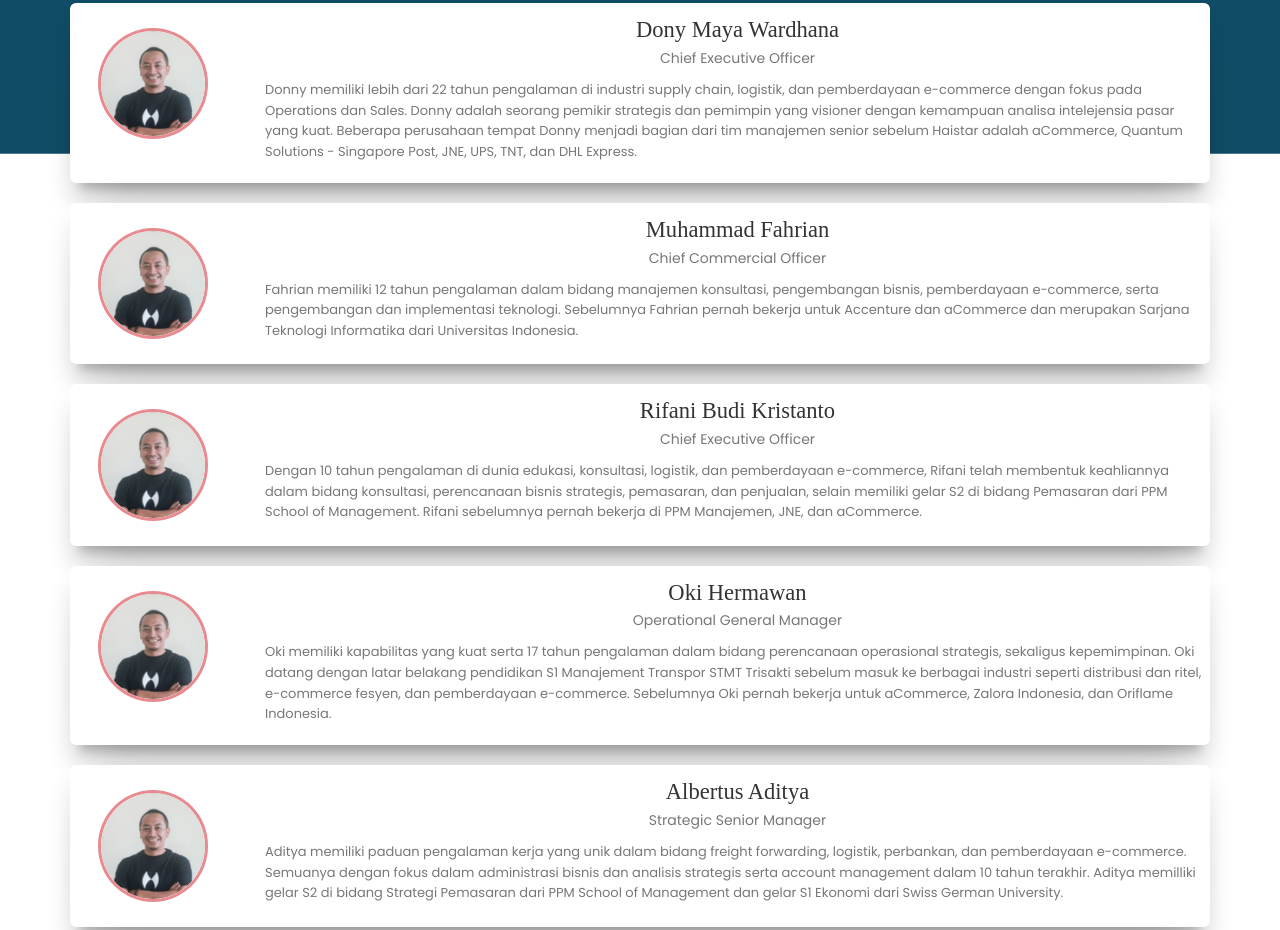
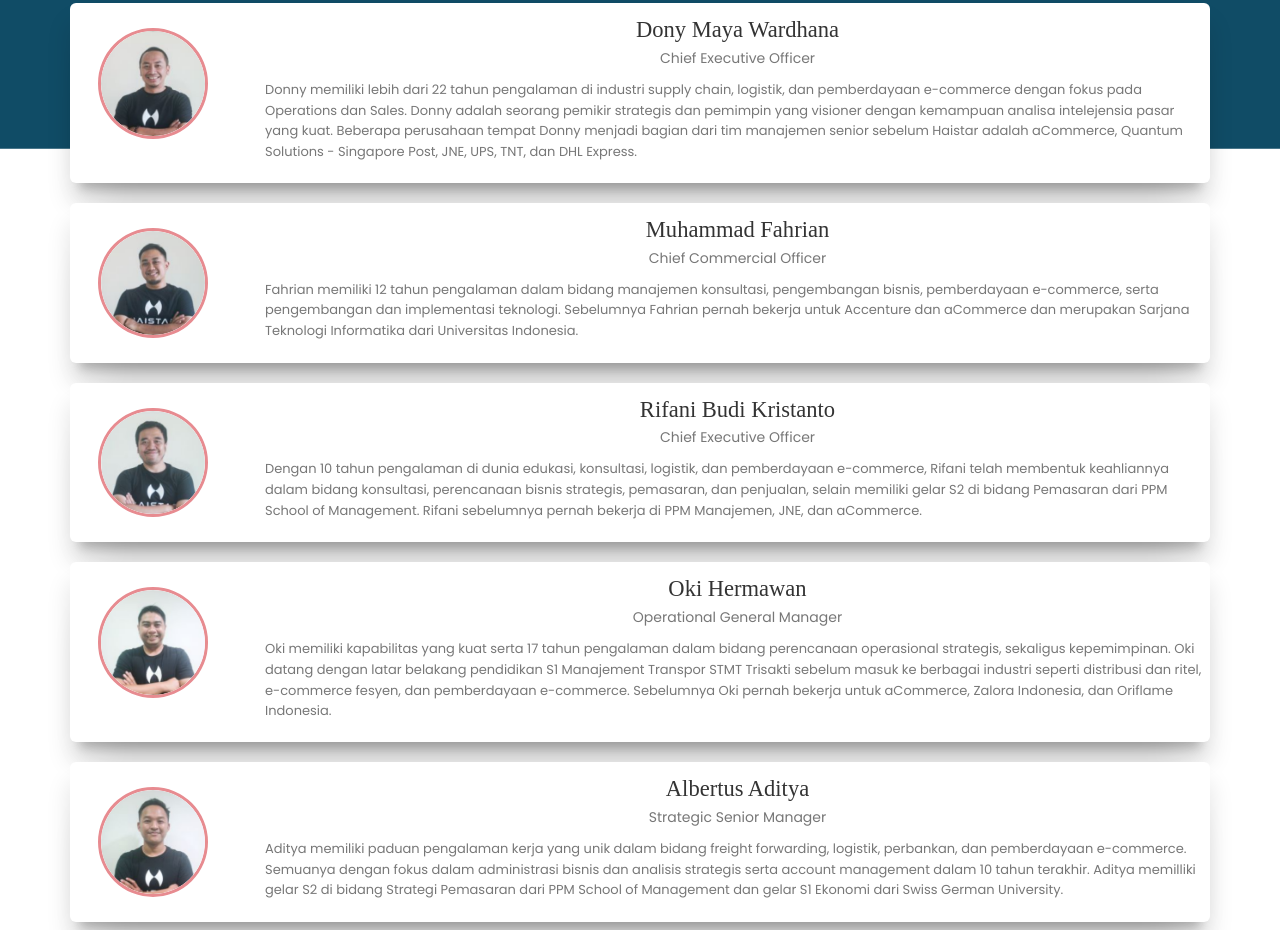
Before and after one commit to arifvoyager/haistarproject, a plain HTML site: page beranda.html in a window 1280 px wide. Shown: the part 2764-3694 px from the top of the page. Drawn offline with Linux system fonts and the light colour scheme; some packages are replaced by stand-ins of ours; a web font is replaced by a local one.

Commit message:
update jam 9

```diff
--- a/beranda.html
+++ b/beranda.html
@@ -214,7 +214,7 @@
                                         <div class="col-md-2">
                                             <div class="content">
                                                 <div class="avatar avatar-danger">
-                                                    <img alt="..." class="img-circle" src="./assets/img/leadership/Screenshot at 2019-11-16 12-14-40.png"/>
+                                                    <img alt="..." class="img-circle" src="./assets/img/leadership/Screenshot at 2019-11-16 12-15-17.png"/>
                                                 </div>
                                             </div>
                                         </div>
@@ -232,7 +232,7 @@
                                         <div class="col-md-2">
                                             <div class="content">
                                                 <div class="avatar avatar-danger">
-                                                    <img alt="..." class="img-circle" src="./assets/img/leadership/Screenshot at 2019-11-16 12-14-40.png"/>
+                                                    <img alt="..." class="img-circle" src="./assets/img/leadership/Screenshot at 2019-11-16 12-15-32.png"/>
                                                 </div>
                                             </div>
                                         </div>
@@ -250,7 +250,7 @@
                                         <div class="col-md-2">
                                             <div class="content">
                                                 <div class="avatar avatar-danger">
-                                                    <img alt="..." class="img-circle" src="./assets/img/leadership/Screenshot at 2019-11-16 12-14-40.png"/>
+                                                    <img alt="..." class="img-circle" src="./assets/img/leadership/Screenshot at 2019-11-16 12-15-41.png"/>
                                                 </div>
                                             </div>
                                         </div>
@@ -268,7 +268,7 @@
                                         <div class="col-md-2">
                                             <div class="content">
                                                 <div class="avatar avatar-danger">
-                                                    <img alt="..." class="img-circle" src="./assets/img/leadership/Screenshot at 2019-11-16 12-14-40.png"/>
+                                                    <img alt="..." class="img-circle" src="./assets/img/leadership/Screenshot at 2019-11-16 12-15-50.png"/>
                                                 </div>
                                             </div>
                                         </div>
```
Also changed, not shown: index.html (+4 -4 lines).
